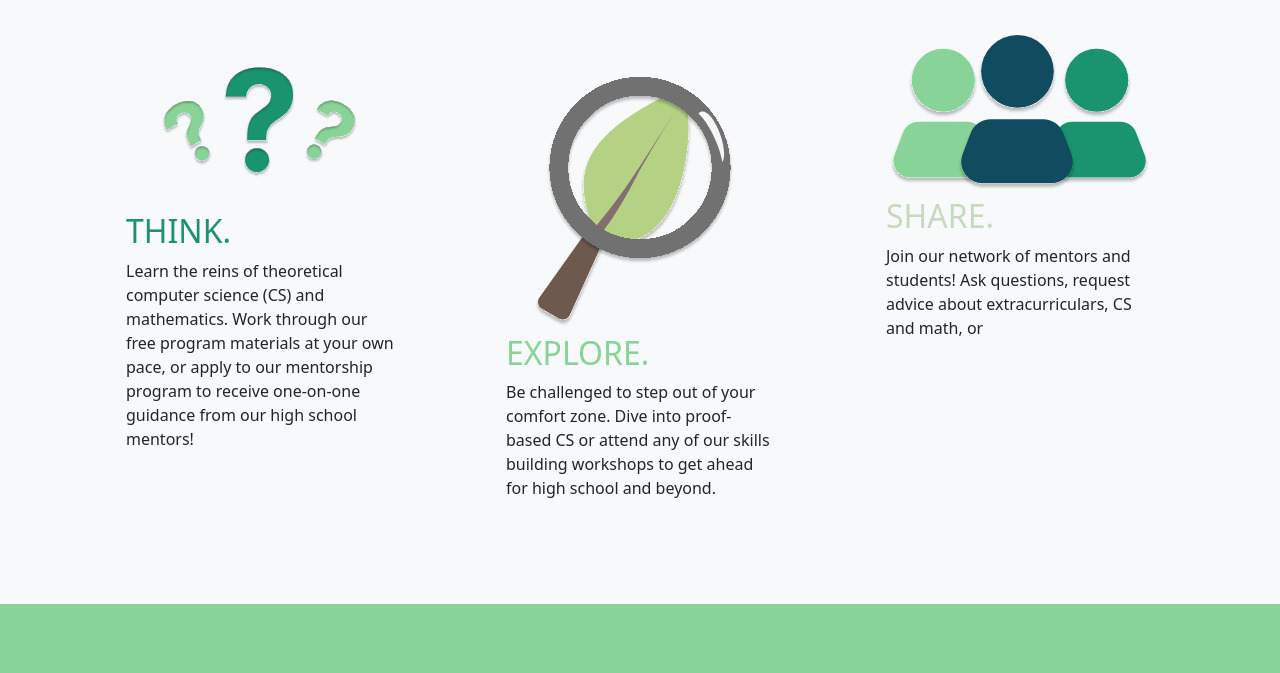
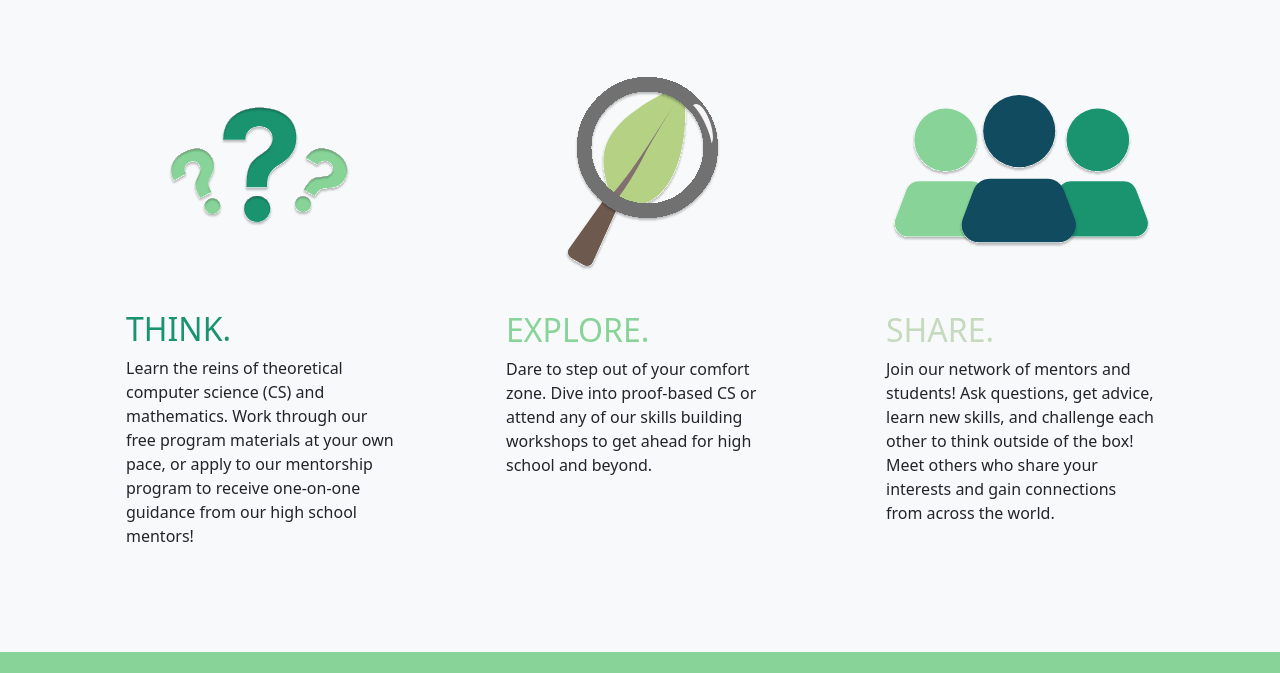
Before and after one commit to OpenBoxPrograms/website, a plain HTML site: page index.html in a window 1280 px wide. Shown: the part 657-1330 px from the top of the page. Drawn offline with nearby package versions, Linux system fonts and the light colour scheme.

Commit message:
completed home page text and updated images

```diff
--- a/index.html
+++ b/index.html
@@ -63,24 +63,24 @@
         <h1 class="text-center text-dark-purple">WE MAKE A CHANGE.</h1>
             <div class="row my-3">
               <div class="col-lg text-dark py-4 px-lg-5 mx-lg-2 my-lg-0 my-3">
-                <img src="image_src/Think..svg" alt="" class="w-100">
+                <img src="image_src/Think.svg" alt="" class="w-100">
                 <h2 class="text-center text-lg-start text-dark-green my-2">THINK.</h2>
                 <p>
                   Learn the reins of theoretical computer science (CS) and mathematics. Work through our free program materials at your own pace, or apply to our mentorship program to receive one-on-one guidance from our high school mentors!
                 </p>
               </div>
               <div class="col-lg text-dark py-4 px-lg-5 mx-lg-2 my-lg-0 my-3">
-                <img src="image_src/Explore..svg" alt="" class="w-100">
+                <img src="image_src/Explore.svg" alt="" class="w-100">
                 <h2 class="text-center text-lg-start text-green my-2">EXPLORE.</h2>
                 <p>
-                  Be challenged to step out of your comfort zone. Dive into proof-based CS or attend any of our skills building workshops to get ahead for high school and beyond.
+                  Dare to step out of your comfort zone. Dive into proof-based CS or attend any of our skills building workshops to get ahead for high school and beyond.
                 </p>
               </div>
               <div class="col-lg text-dark py-4 px-lg-5 mx-lg-2 my-lg-0 my-3">
-                <img src="image_src/Share..svg" alt="" class="w-100">
+                <img src="image_src/Share.svg" alt="" class="w-100">
                 <h2 class="text-center text-lg-start text-light-green my-2">SHARE.</h2>
                 <p>
-                  Join our network of mentors and students! Ask questions, request advice about extracurriculars, CS and math, or
+                  Join our network of mentors and students! Ask questions, get advice, learn new skills, and challenge each other to think outside of the box! Meet others who share your interests and gain connections from across the world.
                 </p>
               </div>
             </div>
```
Also changed, not shown: image_src/Explore..svg (deleted), image_src/Explore.svg (added), image_src/Share..svg (deleted), image_src/Share.svg (added), image_src/Think..svg (deleted), image_src/Think.svg (added), wpng_home/Explore..png (deleted), wpng_home/Share..png (deleted), wpng_home/Think..png (deleted), 1 other file.
